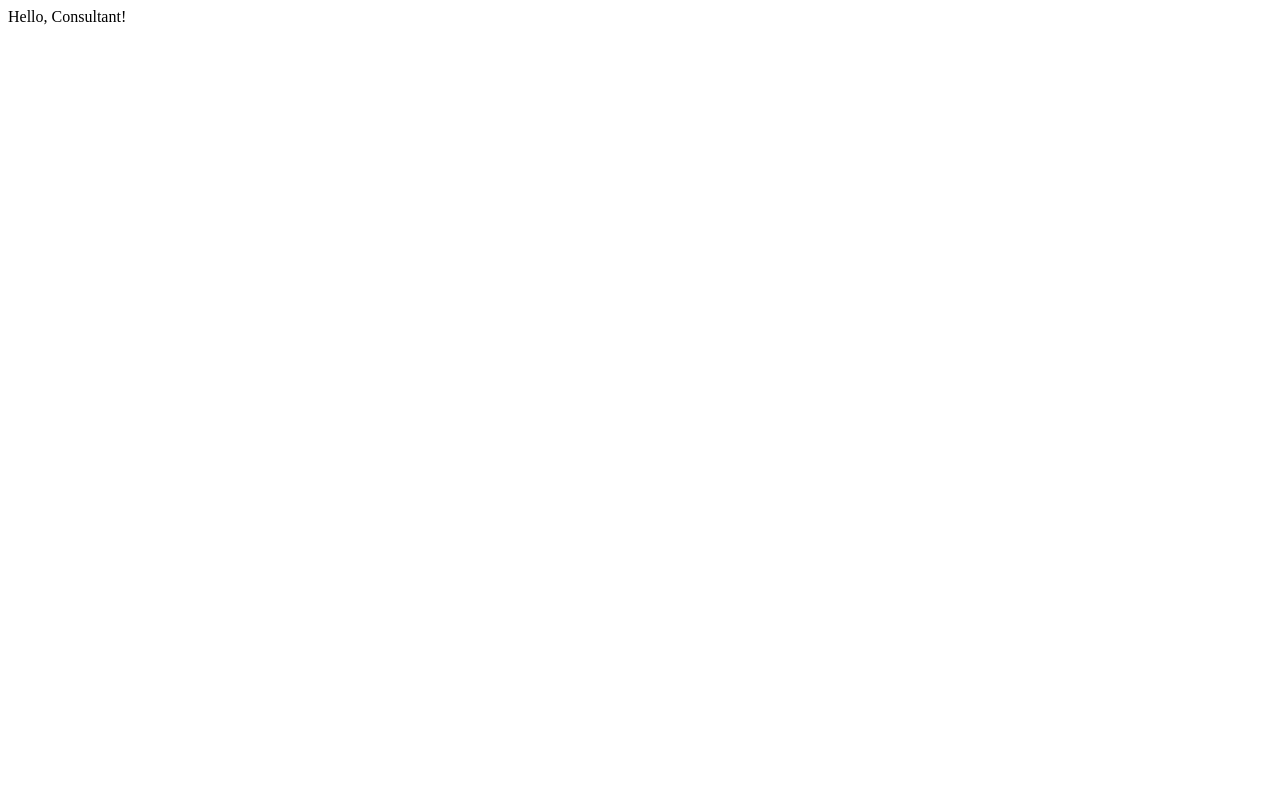
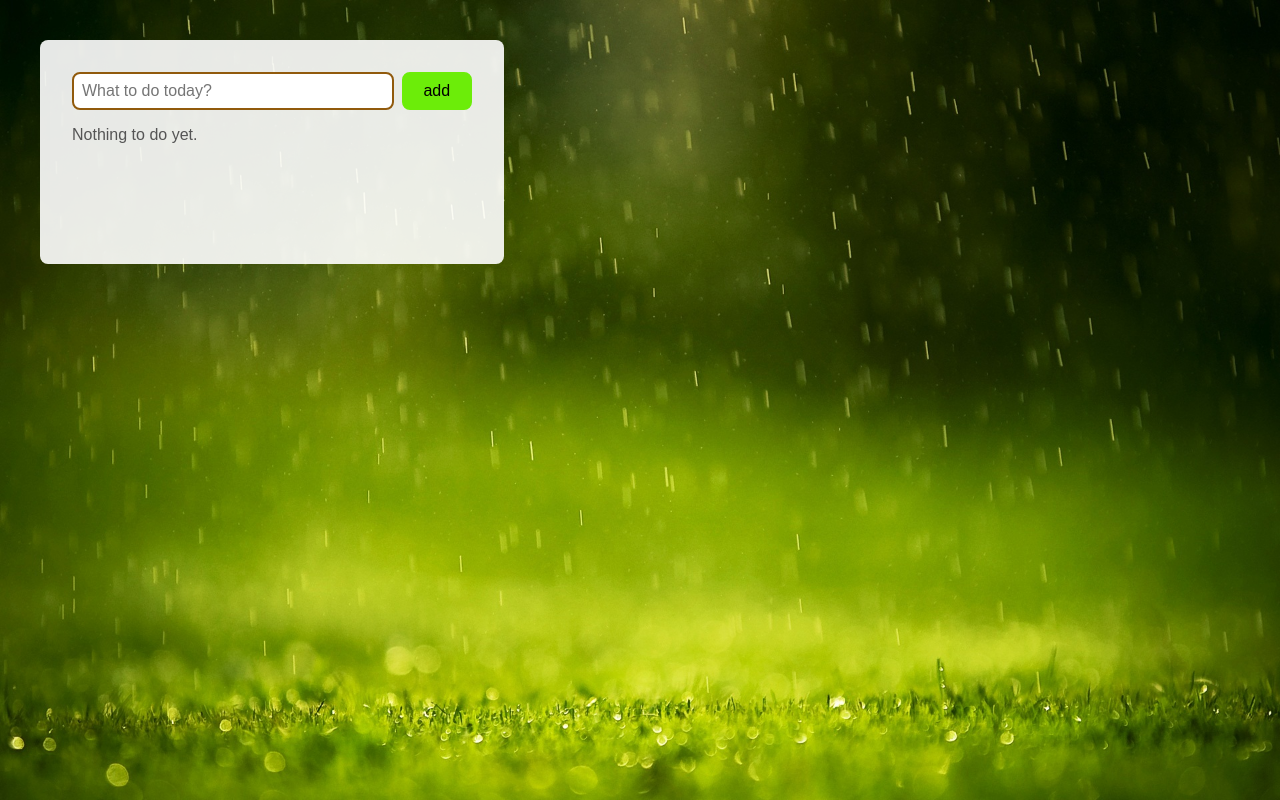
Before and after one commit to Luftare/natural-todos, a website: page app/index.html in a window 1280 px wide. Drawn offline with Linux system fonts and the light colour scheme.

Commit message:
feat: create a form to add new todo items

```diff
--- /dev/null
+++ b/app/DOM.js
@@ -0,0 +1,24 @@
+let idCounter = 0;
+
+const createAttribute = () => `data-hash-${idCounter++}`;
+const getByAttribute = (attribute) => document.querySelector(`[${attribute}]`);
+
+export const on = (eventName, handler) => {
+  const attribute = createAttribute();
+
+  requestAnimationFrame(() => {
+    getByAttribute(attribute).addEventListener(eventName, handler);
+  });
+
+  return attribute;
+};
+
+export const onAppear = (handler) => {
+  const attribute = createAttribute();
+
+  requestAnimationFrame(() => {
+    handler(getByAttribute(attribute));
+  });
+
+  return attribute;
+};
--- /dev/null
+++ b/app/app.css
@@ -0,0 +1,71 @@
+* {
+  font-family: sans-serif;
+  font-weight: 200;
+}
+
+body {
+  background: linear-gradient(
+    356deg,
+    rgba(15, 15, 15, 1) 15%,
+    rgba(60, 60, 60, 1) 100%
+  );
+  background-image: url("/assets/background.jpg");
+  background-size: cover;
+  background-position: center;
+  padding: 2em;
+}
+
+.app {
+  width: 100%;
+  max-width: 400px;
+  min-height: 10em;
+  background-color: rgba(255, 255, 255, 0.9);
+  padding: 2em;
+  border-radius: 0.5em;
+}
+
+.todo-form {
+  width: 100%;
+  display: flex;
+}
+
+.todo-form__text-input {
+  flex-grow: 4;
+  margin-right: 0.5em;
+  border: solid;
+  border-radius: 0.5em;
+  border-width: 2px;
+  border-color: #999;
+  padding: 0.5em;
+  font-size: 1em;
+}
+
+.todo-form__submit-button {
+  font-size: 1em;
+  padding: 0.5em;
+  background-color: #6ced09;
+  border: solid;
+  border-color: #6ced09;
+  border-width: 2px;
+  flex-grow: 1;
+  border-radius: 0.5em;
+  box-sizing: border-box;
+}
+
+.todo-list {
+  padding-left: 1em;
+}
+
+.todo-list__item {
+  font-size: 1.2em;
+  margin-top: 0.3em;
+}
+
+.todo-list__empty-placeholder {
+  color: #555;
+}
+
+*:focus {
+  outline: none;
+  border-color: #915a0c;
+}
--- /dev/null
+++ b/app/app.js
@@ -0,0 +1,9 @@
+import { render } from "/render.js";
+
+const getInitState = () => ({
+  todos: [],
+});
+
+const initState = getInitState();
+
+render(initState);
--- a/app/index.html
+++ b/app/index.html
@@ -2,9 +2,13 @@
   <head>
     <meta charset="UTF-8" />
     <meta name="viewport" content="width=device-width, initial-scale=1.0" />
+    <link rel="stylesheet" href="app.css" />
     <title>Todo</title>
+    <script src="render.js" type="module" defer></script>
+    <script src="state.js" type="module" defer></script>
+    <script src="app.js" type="module" defer></script>
   </head>
   <body>
-    Hello, Consultant!
+    <div class="app"></div>
   </body>
 </html>
--- /dev/null
+++ b/app/render.js
@@ -0,0 +1,55 @@
+import { createTodo } from "/state.js";
+import { onAppear, on } from "/DOM.js";
+
+const rootElement = document.querySelector(".app");
+
+const renderTodoList = (state) => `
+  <ul class="todo-list">
+    ${state.todos
+      .map(({ label }) => `<li class="todo-list__item">${label}</li>`)
+      .join("")}
+  </ul>
+`;
+
+const renderEmptyTodoListPlaceholder = () =>
+  `<p class="todo-list__empty-placeholder">Nothing to do yet.</p>`;
+
+export const render = (state) => {
+  let newTodoLabel = "";
+
+  const handleTodoFieldInput = (e) => {
+    newTodoLabel = e.target.value;
+  };
+
+  const handleSubmit = (e) => {
+    e.preventDefault();
+    render(createTodo(newTodoLabel)(state));
+  };
+
+  rootElement.innerHTML = `
+    <form
+      class="todo-form"
+      ${on("submit", handleSubmit)}
+    >
+      <input
+        class="todo-form__text-input"
+        placeholder="What to do today?"
+        value="${newTodoLabel}"
+        ${on("input", handleTodoFieldInput)}
+        ${onAppear((element) => element.focus())}
+      />
+
+      <input
+        class="todo-form__submit-button"
+        type="submit"
+        value="add"
+      />
+    </form>
+
+    ${
+      state.todos.length > 0
+        ? renderTodoList(state)
+        : renderEmptyTodoListPlaceholder()
+    }
+  `;
+};
--- /dev/null
+++ b/app/state.js
@@ -0,0 +1,8 @@
+export const createTodo = (label) => (state) => {
+  if (label === "") return { ...state };
+
+  return {
+    ...state,
+    todos: [...state.todos, { label }],
+  };
+};
--- a/package.json
+++ b/package.json
@@ -5,6 +5,7 @@
   "main": "index.js",
   "scripts": {
     "test": "jest",
+    "test:watch": "jest --watch",
     "serve": "npx http-server app"
   },
   "keywords": [],
```
Also changed, not shown: tests/app.test.js (deleted, +0 -5 lines), tests/state.test.js (added, +29 -0 lines), app/assets/background.jpg (added), readme.md.
